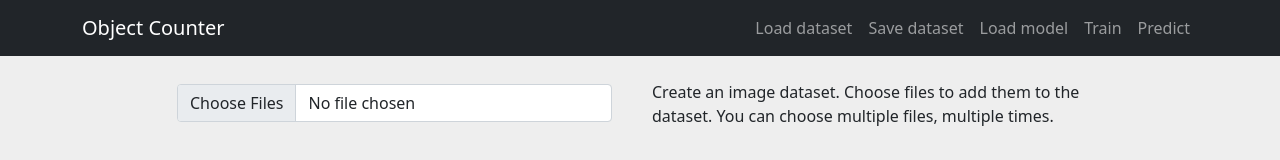
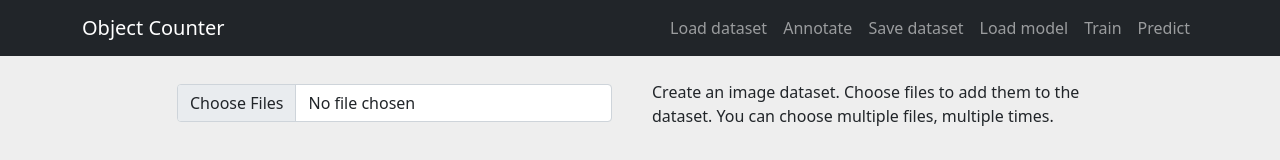
Before and after one commit to kkeroo/object_counter, a React (Create React App) app in the folder client/: page / in a window 1280 px wide. Shown: the top 160 px of the page. Built offline with nearby package versions, Linux system fonts and the light colour scheme.

Commit message:
Dodano Annotate gumb z navigaciji.

```diff
--- a/client/src/components/Navbar.js
+++ b/client/src/components/Navbar.js
@@ -9,15 +9,19 @@ function Navigation(props){
     return (
         <div className="Navbar">
             <Navbar bg="dark" expand="lg" variant="dark">
-            <Container>
+            <Container className="me-auto ms-auto">
                 <Navbar.Brand>Object Counter</Navbar.Brand>
-                <Nav>
-                <Nav.Link href="#">Load dataset</Nav.Link>
-                <Nav.Link href="#1">Save dataset</Nav.Link>
-                <Nav.Link href="#3">Load model</Nav.Link>
-                <Nav.Link href="#4">Train</Nav.Link>
-                <Nav.Link href="#5">Predict</Nav.Link>
-                </Nav>
+                <Navbar.Toggle aria-controls="basic-navbar-nav" />
+                <Navbar.Collapse id="basic-navbar-nav justify-content-end">
+                    <Nav className="ms-auto">
+                        <Nav.Link href="#">Load dataset</Nav.Link>
+                        <Nav.Link href="#1">Annotate</Nav.Link>
+                        <Nav.Link href="#2">Save dataset</Nav.Link>
+                        <Nav.Link href="#3">Load model</Nav.Link>
+                        <Nav.Link href="#4">Train</Nav.Link>
+                        <Nav.Link href="#5">Predict</Nav.Link>
+                    </Nav>
+                </Navbar.Collapse>
             </Container>
             </Navbar>
         </div>
```
